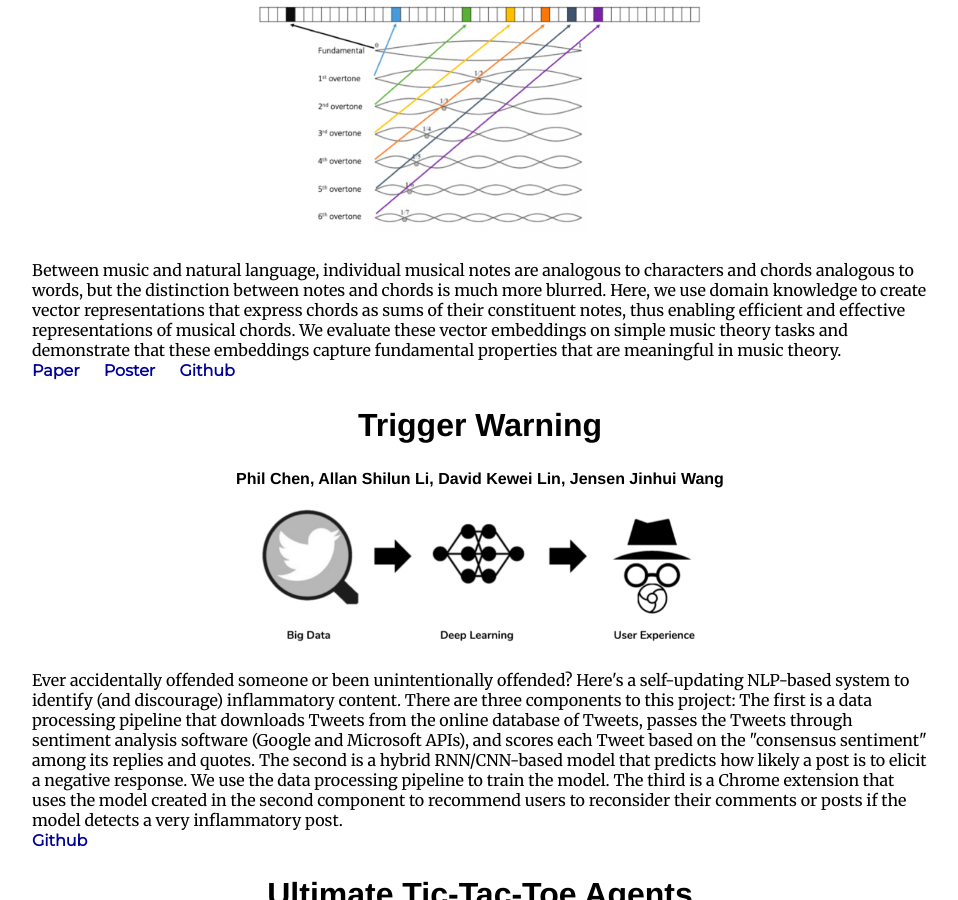
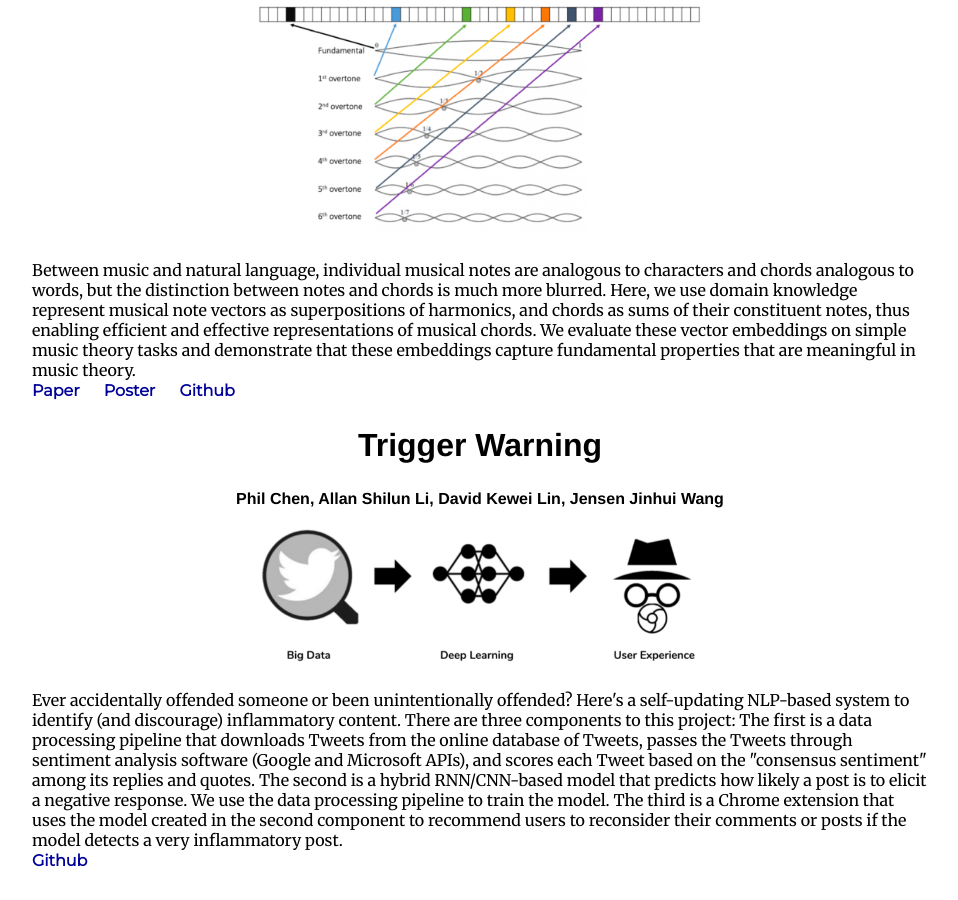
Before and after one commit to philhchen/philhchen.github.io, a Jekyll site: the page built from projects/index.html, in a window 1280 px wide and 900 px high, scrolled down 858 px. Shown: the whole window, without its empty margins (160-1118 px from the left). Built offline with Jekyll 4.4.1, drawn with Linux system fonts in a browser that asks for light colours.

Commit message:
projects

```diff
--- a/projects/index.html
+++ b/projects/index.html
@@ -24,7 +24,7 @@ title: Projects
 		</center>
 		<p>
 			<center><img  src="../img/note2vec.png" style="width:50%"></center><br/>
-			Between music and natural language, individual musical notes are analogous to characters and chords analogous to words, but the distinction between notes and chords is much more blurred. Here, we use domain knowledge to create vector representations that express chords as sums of their constituent notes, thus enabling efficient and effective representations of musical chords. We evaluate these vector embeddings on simple music theory tasks and demonstrate that these embeddings capture fundamental properties that are meaningful in music theory. <br/>
+			Between music and natural language, individual musical notes are analogous to characters and chords analogous to words, but the distinction between notes and chords is much more blurred. Here, we use domain knowledge represent musical note vectors as superpositions of harmonics, and chords as sums of their constituent notes, thus enabling efficient and effective representations of musical chords. We evaluate these vector embeddings on simple music theory tasks and demonstrate that these embeddings capture fundamental properties that are meaningful in music theory. <br/>
 			<ul2>
 				<li2><a href="../files/note2vec-paper.pdf" title="note2vec paper">Paper</a></li2>
 				<li2><a href="../img/note2vec-poster.pdf" title="note2vec poster">Poster</a></li2>
```
